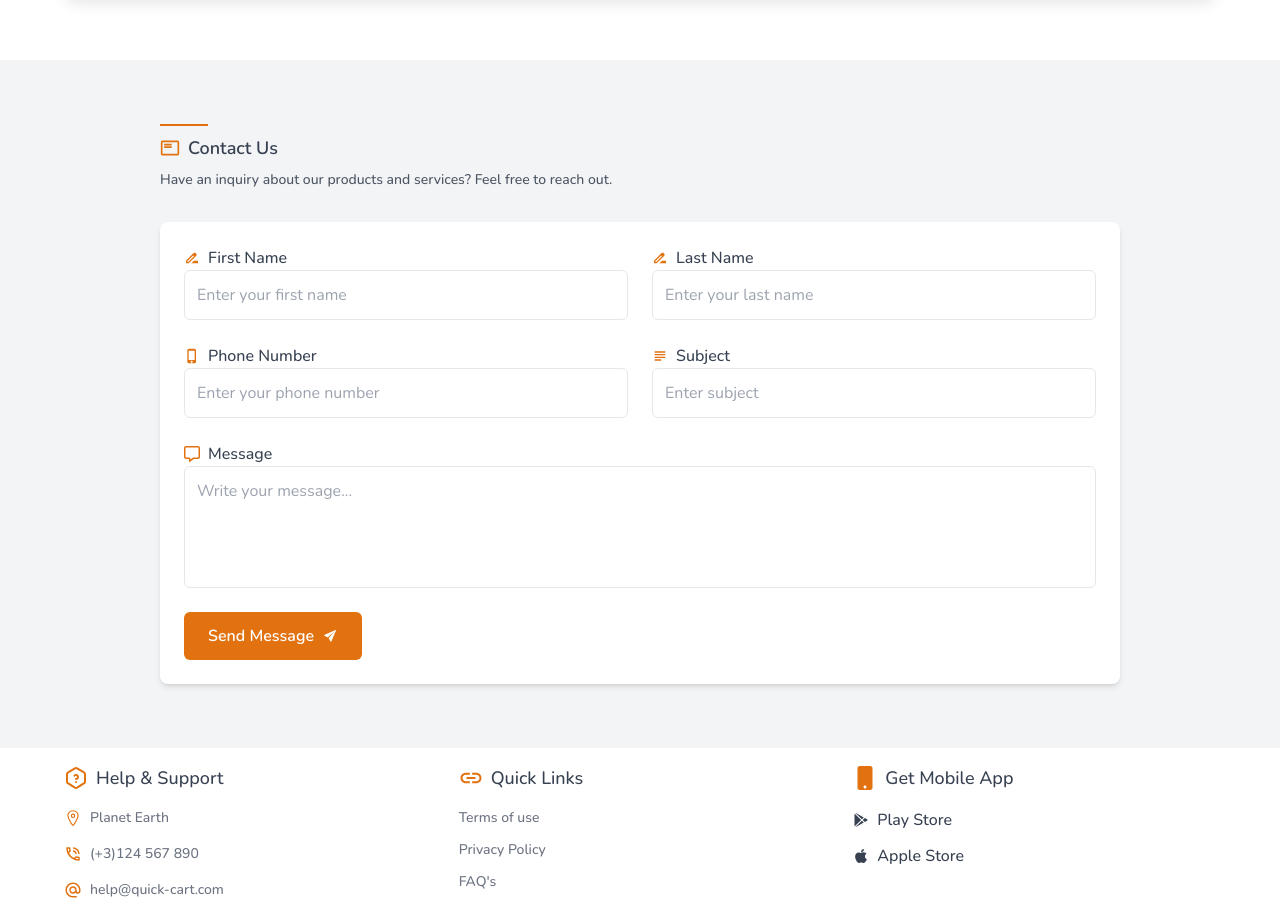
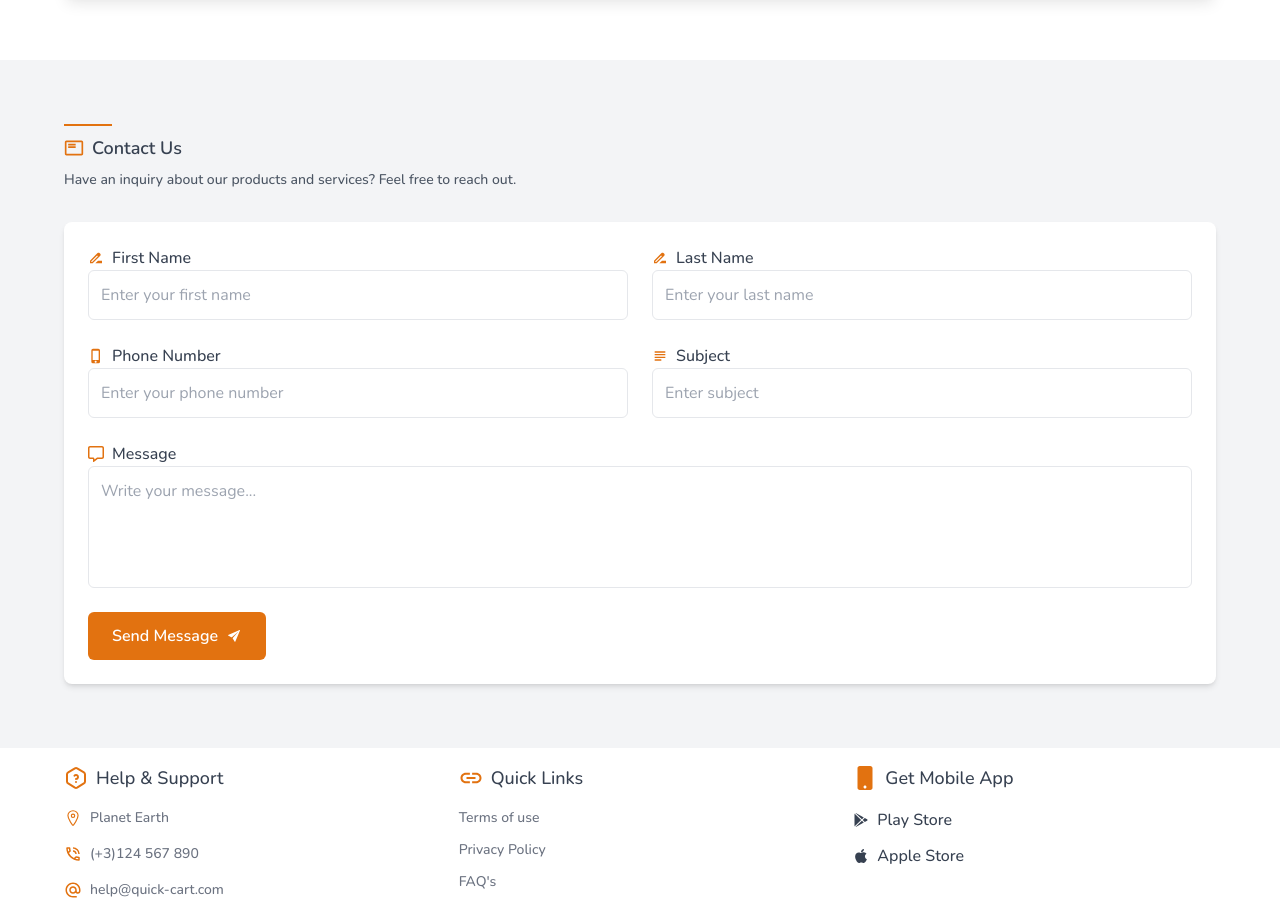
Before and after one commit to StevenMODIMO/next-ecommerce-stripe, a Next.js app: page / in a window 1280 px wide. Shown: the part 1720-2626 px from the top of the page. Built offline with nearby package versions, Linux system fonts and the light colour scheme.

Commit message:
quick-cart: version 1

```diff
--- a/src/components/Contact.tsx
+++ b/src/components/Contact.tsx
@@ -11,7 +11,7 @@
 export default function Contact() {
   return (
     <div className="py-16 bg-gray-100 min-h-[60vh]" id="contact">
-      <div className="max-w-5xl mx-auto px-4 sm:px-6 lg:px-8">
+      <div className="max-w-7xl mx-auto px-4 sm:px-12 lg:px-16">
         <header className="mb-8">
           <div className="w-12 h-[2px] bg-[#E27210]"></div>
           <div className="mt-2 text-lg font-semibold text-gray-700 flex items-center gap-2">
```
